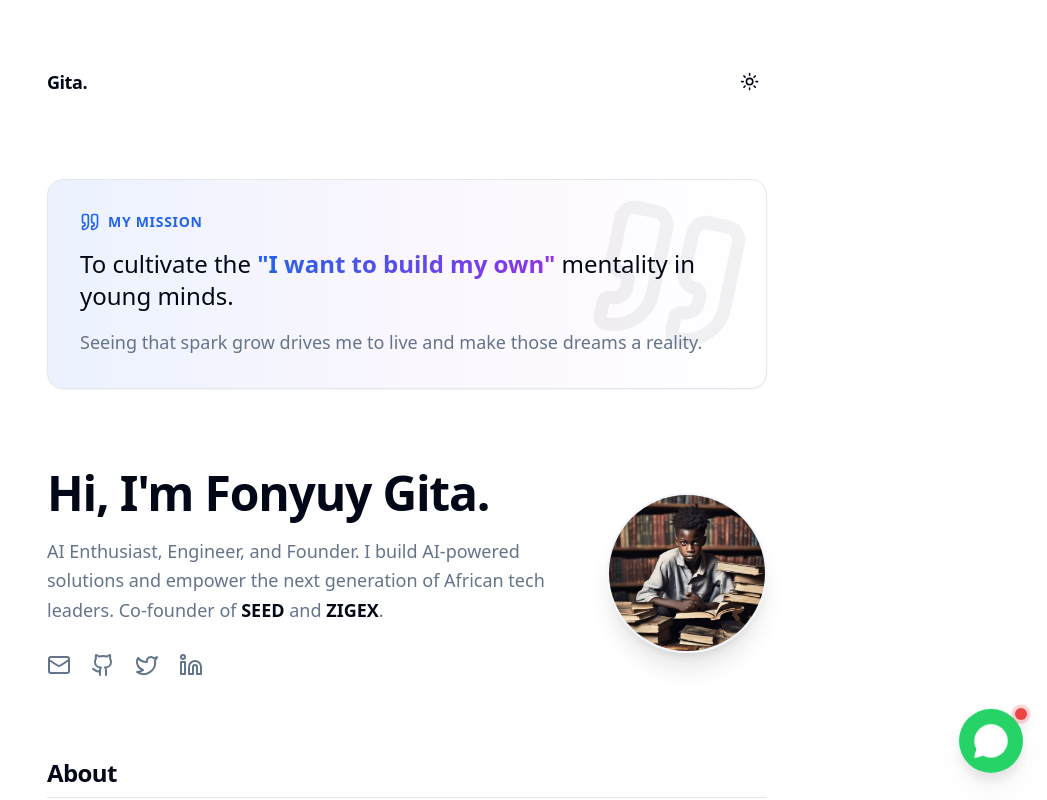
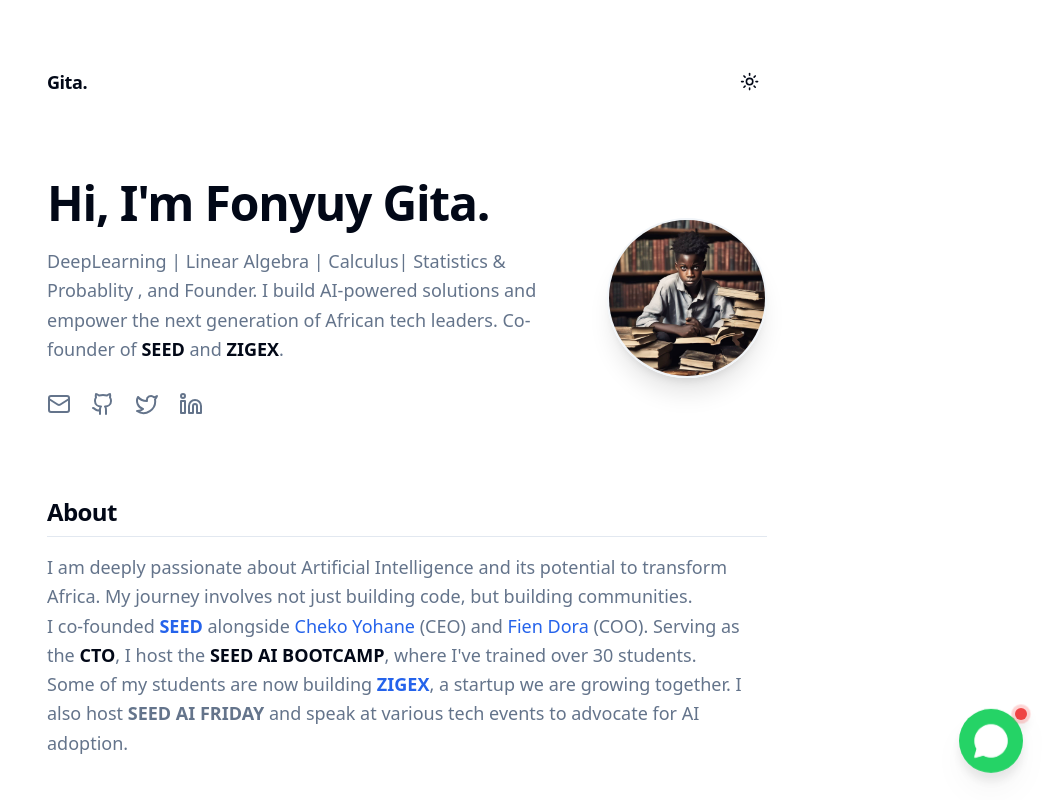
Before and after one commit to Fonyuygita/portfolio-site, a Next.js app: page / in a window 1280 px wide. Shown: the top 800 px of the page, without its empty margins (233-1280 px from the left). Built offline with nearby package versions, Linux system fonts and the light colour scheme; no server answers.

Commit message:
Update page.tsx

```diff
--- a/src/app/page.tsx
+++ b/src/app/page.tsx
@@ -8,24 +8,8 @@
   return (
     <div className="space-y-20 animate-in fade-in duration-700 pb-10">
 
-      {/* Mission Statement */}
-      <section className="relative overflow-hidden rounded-2xl border border-border bg-gradient-to-r from-blue-500/10 via-purple-500/5 to-background p-8 mb-8 shadow-sm">
-        <div className="absolute top-0 right-0 p-4 opacity-5">
-          <Quote className="h-40 w-40 rotate-12" />
-        </div>
-        <div className="relative z-10 max-w-2xl">
-          <div className="flex items-center gap-2 mb-4 text-blue-600 dark:text-blue-400">
-             <Quote className="h-5 w-5" />
-             <span className="text-sm font-semibold uppercase tracking-wider">My Mission</span>
-          </div>
-          <p className="text-xl md:text-2xl font-medium leading-relaxed text-foreground">
-            To cultivate the <span className="font-extrabold text-transparent bg-clip-text bg-gradient-to-r from-blue-600 to-purple-600 dark:from-blue-400 dark:to-purple-400">&quot;I want to build my own&quot;</span> mentality in young minds.
-          </p>
-          <p className="mt-4 text-lg text-muted-foreground">
-             Seeing that spark grow drives me to live and make those dreams a reality.
-          </p>
-        </div>
-      </section>
+
+
 
       {/* Hero Section */}
       <section className="flex flex-col-reverse md:flex-row gap-8 items-start md:items-center">
@@ -34,7 +18,7 @@
             Hi, I&apos;m Fonyuy Gita.
           </h1>
           <p className="text-lg text-muted-foreground leading-relaxed">
-            AI Enthusiast, Engineer, and Founder. I build AI-powered solutions and empower the next generation of African tech leaders.
+            DeepLearning | Linear Algebra | Calculus| Statistics & Probablity , and Founder. I build AI-powered solutions and empower the next generation of African tech leaders.
             Co-founder of <span className="font-semibold text-foreground">SEED</span> and <span className="font-semibold text-foreground">ZIGEX</span>.
           </p>
           <div className="flex gap-5 pt-2">
```
